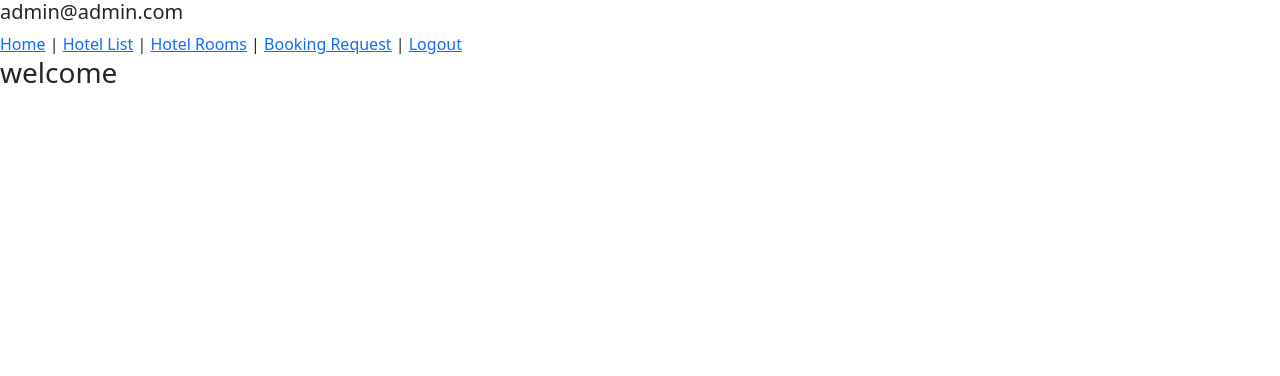
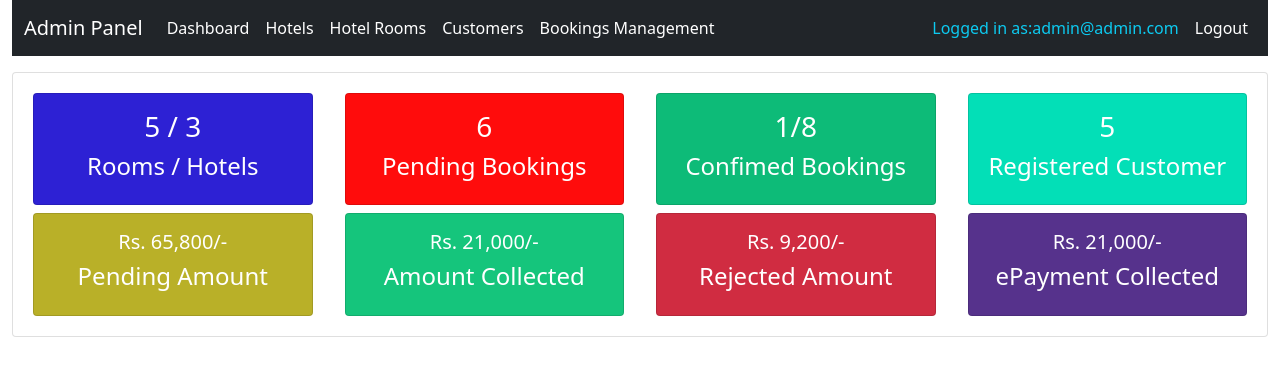
Before and after one commit to ecedreamer/hbsproject, a Django app: page /system-admin/ in a window 1280 px wide. Shown: the top 376 px of the page. Run offline with Django 3.2, Linux system fonts and the light colour scheme; a user stored in the database is signed in; data comes from the database, SQL or seed files in the repository; both versions use the stored data as it was after the commit; some libraries are stand-ins or nearby versions.

Commit message:
booking list page and dashboard page

```diff
--- a/hbsapp/urls.py
+++ b/hbsapp/urls.py
@@ -19,7 +19,7 @@ urlpatterns = [
 
     path("customer-profile/",
          CustomerProfileView.as_view(), name="customerprofile"),
-     path("customer-profile/booking-<int:pk>/",
+    path("customer-profile/booking-<int:pk>/",
          CustomerBookingDetailView.as_view(), name="customerbookingdetail"),
 
     # admin urls
@@ -38,4 +38,10 @@ urlpatterns = [
          AdminRoomListView.as_view(), name="adminroomlist"),
     path("system-admin/room-create/",
          AdminRoomCreateView.as_view(), name="adminroomcreate"),
+
+
+    path("system-admin/room-booking/",
+         AdminBookingListView.as_view(), name="adminbookinglist"),
+     path("system-admin/room-booking-<int:pk>/",
+         AdminBookingDetailView.as_view(), name="adminbookingdetail"),
 ]
--- a/hbsapp/views.py
+++ b/hbsapp/views.py
@@ -1,6 +1,7 @@
 from django.contrib.auth import authenticate, login, logout
 from django.shortcuts import render, redirect
 from django.urls import reverse, reverse_lazy
+from django.db.models import Sum, Count
 from django.views.generic import View
 from django.http import JsonResponse
 from django.contrib import messages
@@ -261,6 +262,21 @@ class AdminRequiredMixin(object):
 class AdminHomeView(AdminRequiredMixin, View):
     def get(self, request, *args, **kwargs):
         context = self.context
+        context["hotels"] = Hotel.objects.all()
+        context["rooms"] = HotelRoom.objects.all()
+        all_bookings = RoomBooking.objects.all()
+
+        context["all_bookings"] = all_bookings
+        context["confirmed_bookings"] = all_bookings.filter(booking_status="Confirmed")
+        context["booking_requests"] = all_bookings.filter(booking_status="Pending")
+        context["served_peoples"] = all_bookings.aggregate(total=Sum("total_persons")).get("total") or 0
+        context["registered_customers"] = Customer.objects.all().count()
+
+        context["rejected_amount"] = all_bookings.filter(booking_status="Rejected").aggregate(total=Sum("amount")).get("total") or 0
+        context["confirmed_amount"] = all_bookings.filter(booking_status="Confirmed").aggregate(total=Sum("amount")).get("total") or 0
+        context["collected_amount"] = all_bookings.filter(booking_status="Confirmed", payment_status=True).aggregate(total=Sum("amount")).get("total") or 0
+        context["pending_amount"] = all_bookings.filter(booking_status__in=["Confirmed", "Pending"], payment_status=False).aggregate(total=Sum("amount")).get("total") or 0
+        context["epayment"] = all_bookings.exclude(payment_method__name="Pay at Hotel").filter(booking_status__in=["Confirmed", "Pending"], payment_status=True).aggregate(total=Sum("amount")).get("total") or 0
         return render(request, "admintemplates/adminhome.html", context)
 
 
@@ -337,3 +353,18 @@ class AdminRoomCreateView(AdminRequiredMixin, View):
         else:
             messages.error(request, "Something went wrong")
         return redirect("hbsapp:adminroomlist")
+
+
+class AdminBookingListView(AdminRequiredMixin, View):
+    def get(self, request, *args, **kwargs):
+        context = self.context
+        allbookings = RoomBooking.objects.all()
+        context["pending_bookings"] = allbookings.filter(booking_status="Pending").count()
+        context["allbookings"] = allbookings
+        return render(request, "admintemplates/adminbookinglist.html", context)
+
+
+class AdminBookingDetailView(AdminRequiredMixin, View):
+    def get(self, request, *args, **kwargs):
+        context = self.context
+        return render(request, "admintemplates/adminbookingdetail.html", context)
--- a/templates/admintemplates/adminbase.html
+++ b/templates/admintemplates/adminbase.html
@@ -1,26 +1,78 @@
 <!DOCTYPE html>
 <html lang="en">
+
 <head>
     <meta charset="UTF-8">
     <meta name="viewport" content="width=device-width, initial-scale=1.0">
     <title>{% block title %}{% endblock %}</title>
     <link href="https://cdn.jsdelivr.net/npm/bootstrap@5.0.0-beta3/dist/css/bootstrap.min.css" rel="stylesheet">
+    {% block css %}
+
+    {% endblock %}
 </head>
-<body>
-    <h5>{{admin.user.username}}</h5>
-    <a href="{% url 'hbsapp:adminhome' %}">Home</a> |
-    <a href="{% url 'hbsapp:adminhotellist' %}">Hotel List</a> |
-    <a href="{% url 'hbsapp:adminroomlist' %}">Hotel Rooms</a> |
-    <a href="{% url 'hbsapp:adminhotellist' %}">Booking Request</a> |
-    <a href="{% url 'hbsapp:adminlogout' %}">Logout</a>
+
+<body class="container-fluid">
+    <nav class="navbar navbar-expand-lg navbar-dark bg-dark">
+        <div class="container-fluid">
+            <a class="navbar-brand" href="{% url 'hbsapp:adminhome' %}">Admin Panel </a>
+            <button class="navbar-toggler" type="button" data-bs-toggle="collapse"
+                data-bs-target="#navbarSupportedContent" aria-controls="navbarSupportedContent" aria-expanded="false"
+                aria-label="Toggle navigation">
+                <span class="navbar-toggler-icon"></span>
+            </button>
+            <div class="collapse navbar-collapse" id="navbarSupportedContent">
+                <ul class="navbar-nav me-auto mb-2 mb-lg-0">
+                    <li class="nav-item">
+                        <a class="nav-link active" aria-current="page" href="{% url 'hbsapp:adminhome' %}">Dashboard</a>
+                    </li>
+                    <li class="nav-item">
+                        <a class="nav-link active" aria-current="page" href="{% url 'hbsapp:adminhotellist' %}">Hotels</a>
+                    </li>
+                    <li class="nav-item">
+                        <a class="nav-link active" aria-current="page" href="{% url 'hbsapp:adminroomlist' %}">Hotel Rooms</a>
+                    </li>
+                    <li class="nav-item">
+                        <a class="nav-link active" aria-current="page" href="{% url 'hbsapp:adminroomlist' %}">Customers</a>
+                    </li>
+                    <li class="nav-item">
+                        <a class="nav-link active" aria-current="page" href="{% url 'hbsapp:adminbookinglist' %}">Bookings Management</a>
+                    </li>
+
+                </ul>
+                <ul class="d-flex navbar-nav">
+                    {% if request.user.admin %}
+                    <li><a class="nav-link text-info">Logged in as:{{request.user.username}}</a></li>
+                    <li class="nav-item"><a class="nav-link active" aria-current="page"
+                            href="{% url 'hbsapp:customerlogout' %}">Logout</a>
+                    </li>
+                    {% endif %}
+                </ul>
+            </div>
+        </div>
+    </nav>
     {% block content %}
+    <section class="mt-3">
+
+    </section>
 
     {% endblock %}
 
+    <script src="https://cdn.jsdelivr.net/npm/bootstrap@5.0.0-beta3/dist/js/bootstrap.bundle.min.js"></script>
+    <script src="https://code.jquery.com/jquery-3.6.0.min.js"></script>
+    <script src="//cdn.jsdelivr.net/npm/sweetalert2@10"></script>
     {% if messages %}
-    {% for message in messages %}
-    <li>{{message}}</li>
-    {% endfor %}
+    <script>
+        {% for message in messages %}
+        Swal.fire({
+                text: '{{message}}',
+                icon: '{{message.tags}}',
+            })
+        {% endfor %}
+    </script>
     {% endif %}
+    {% block js %}
+
+    {% endblock %}
 </body>
+
 </html>
--- a/templates/admintemplates/adminhome.html
+++ b/templates/admintemplates/adminhome.html
@@ -1,7 +1,65 @@
 {% extends 'admintemplates/adminbase.html'%}
+{% load humanize %}
+
 {% block title %}Admin Home{% endblock %}
 
 {% block content %}
-<h3>welcome</h3>
+<div class="row mt-3">
+    <div class="col-md-12">
+        <div class="card p-3">
+            <div class="row">
+                <div class="col-md-3">
+                    <div class="card p-3 m-1" style="background-color: rgb(45, 33, 212)">
+                        <h3 class="text-center text-white">{{rooms.count}} / {{hotels.count}} </h3>
+                        <h4 class="text-center text-white"> Rooms / Hotels</h4>
+                    </div>
+                </div>
+                <div class="col-md-3">
+                    <div class="card p-3 m-1" style="background-color: rgb(255, 12, 12)">
+                        <h3 class="text-center" style="color: white;">{{booking_requests.count}}</h3>
+                        <h4 class="text-center text-white">Pending Bookings</h4>
+                    </div>
+                </div>
+                <div class="col-md-3">
+                    <div class="card p-3 m-1" style="background-color: rgb(13, 187, 120)">
+                        <h3 class="text-center text-white">{{confirmed_bookings.count}}/{{all_bookings.count}}</h3>
+                        <h4 class="text-center text-white">Confimed Bookings</h4>
+                    </div>
+                </div>
+                <div class="col-md-3">
+                    <div class="card p-3 m-1" style="background-color: rgb(3, 223, 183)">
+                        <h3 class="text-center text-white">{{registered_customers}}</h3>
+                        <h4 class="text-center text-white">Registered Customer</h4>
+                    </div>
+                </div>
+            </div>
+            <div class="row">
+                <div class="col-md-3">
+                    <div class="card p-3 m-1" style="background-color: rgb(185, 176, 40)">
+                        <h5 class="text-center text-white">Rs. {{pending_amount|intcomma}}/- </h5>
+                        <h4 class="text-center text-white">Pending Amount</h4>
+                    </div>
+                </div>
+                <div class="col-md-3">
+                    <div class="card p-3 m-1" style="background-color: rgb(21, 197, 124)">
+                        <h5 class="text-center text-white">Rs. {{collected_amount|intcomma}}/- </h5>
+                        <h4 class="text-center text-white">Amount Collected</h4>
+                    </div>
+                </div>
+                <div class="col-md-3">
+                    <div class="card p-3 m-1" style="background-color: rgb(208, 44, 65)">
+                        <h5 class="text-center text-white">Rs. {{rejected_amount|intcomma}}/-</h5>
+                        <h4 class="text-center text-white">Rejected Amount</h4>
+                    </div>
+                </div>
+                <div class="col-md-3">
+                    <div class="card p-3 m-1" style="background-color: #56328c;">
+                        <h5 class="text-center text-white">Rs. {{epayment|intcomma}}/-</h5>
+                        <h4 class="text-center text-white">ePayment Collected</h4>
+                    </div>
+                </div>
+        </div>
+    </div>
+</div>
 
 {% endblock %}
--- a/templates/clienttemplates/clienthome.html
+++ b/templates/clienttemplates/clienthome.html
@@ -4,7 +4,7 @@
 {% block title %}Home{% endblock %}
 
 {% block content %}
-<section>
+<section class="mt-3">
     <div class="row">
         <div class="col-md-12">
             <div class="card p-3">
@@ -13,10 +13,9 @@
                 </div>
                 <hr>
                 <div class="card-body">
-
                     <div class="row">
                         {% for room in popular_rooms %}
-                        <div class="col-md-3">
+                        <div class="col-md-3 mb-3">
                             <div class="card p-2 item" style="cursor: pointer;" data-url="{% url 'hbsapp:clientroomdetail' room.room_code room.id %}">
                                 <img src="{{room.image.url}}" class="img-fluid" style="height: 200px; object-fit: contain;" alt="">
                                 <p>Hotel: {{room.hotel.name}}</p>
```
Also changed, not shown: templates/admintemplates/adminbookingdetail.html (added, +13 -0 lines), templates/admintemplates/adminbookinglist.html (added, +66 -0 lines), templates/clienttemplates/customerprofile.html (+11 -8 lines), db.sqlite3.
